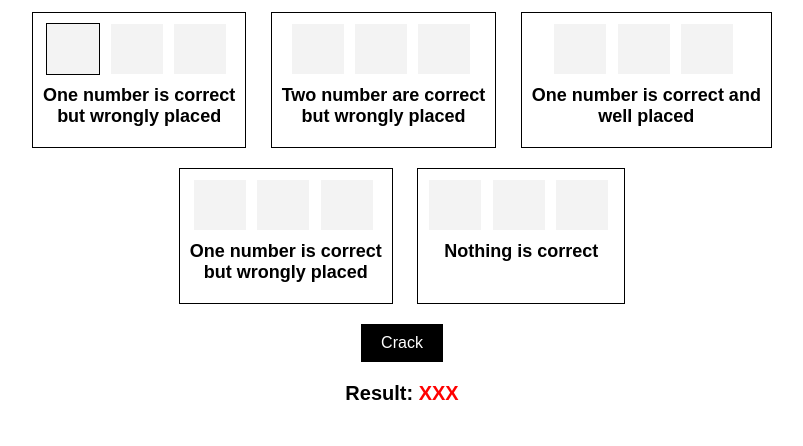
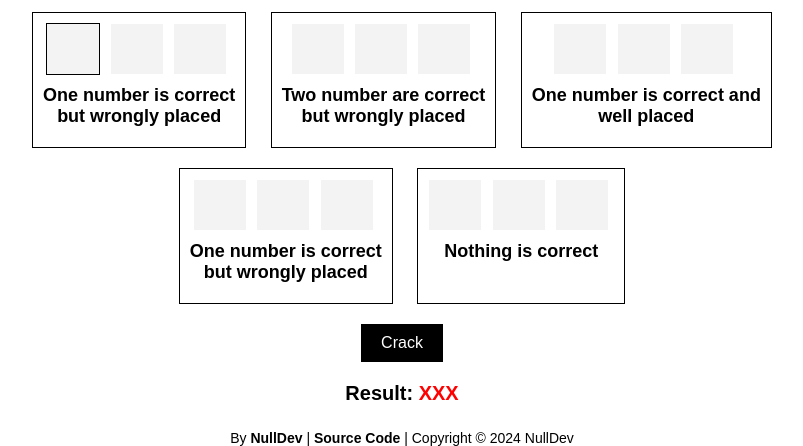
Before and after one commit to NullDev/code_crack, a website built with Vite: page index.html in a window 1280 px wide. Shown: the part 385-831 px from the top of the page, without its empty margins (238-1041 px from the left). Before the commit the page ends 800 px from the top, so only its background shows below. Built offline with nearby package versions, Linux system fonts and the light colour scheme.

Commit message:
add footer section

```diff
--- a/index.html
+++ b/index.html
@@ -88,6 +88,10 @@
 
         <p class="r">Result: <span id="result">XXX</span></p>
 
+        <div class="footer-inf">
+            By <a href="https://nulldev.org/" target="_blank">NullDev</a> | <a href="https://github.com/NullDev/code_crack" target="_blank">Source Code</a> | Copyright &copy; <span id="y"></span> NullDev
+        </div>
+
         <script type="module" src="./src/js/app.js"></script>
     </body>
 </html>
--- a/src/js/app.js
+++ b/src/js/app.js
@@ -3,13 +3,26 @@ import initPinContainers from "./util/initPinContainers.js";
 import solver from "./solve/solver.js";
 
 /**
+ * Set the current year in the footer
+ *
+ * @return {void}
+ */
+const copyrightYear = function(){
+    const yearElement = /** @type {HTMLSpanElement} */ (document.getElementById("y"));
+    if (!yearElement) return;
+
+    const currentYear = new Date().getFullYear();
+    yearElement.innerText = String(currentYear);
+};
+
+/**
  * Solve the puzzle
  *
- * @returns {void}
+ * @return {void}
  */
 const solve = function(){
     const resultElement = /** @type {HTMLSpanElement} */ (document.getElementById("result"));
-    if (resultElement === null) return;
+    if (!resultElement) return;
 
     const result = solver();
     resultElement.innerHTML = result;
@@ -18,6 +31,7 @@ const solve = function(){
 (() => {
     document.addEventListener("DOMContentLoaded", function(){
         initPinContainers();
+        copyrightYear();
         document.getElementById("crack")?.addEventListener("click", solve);
     });
 })();
--- a/src/scss/app.scss
+++ b/src/scss/app.scss
@@ -51,6 +51,23 @@ p.r {
     }
 }
 
+div.footer-inf {
+    text-align: center;
+    margin-top: 25px;
+    font-size: 14px;
+    color: #000;
+
+    a {
+        color: #000;
+        text-decoration: none;
+        font-weight: bold;
+
+        &:hover {
+            text-decoration: underline;
+        }
+    }
+}
+
 @media (max-width: 700px) {
     img.hero-img {
         width: 85% !important;
```
